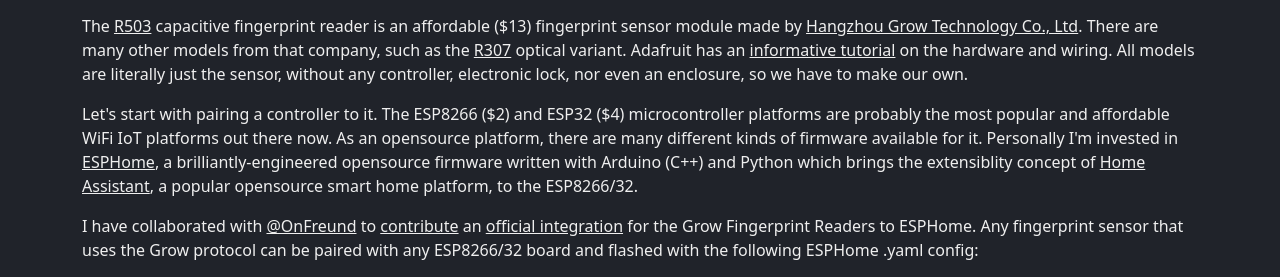
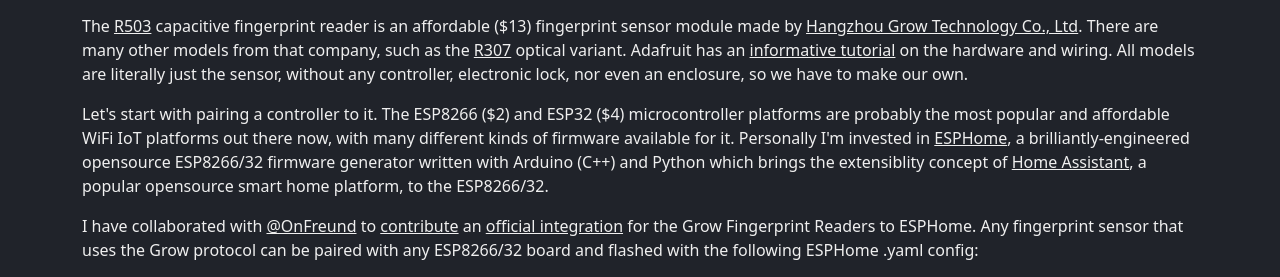
Before and after one commit to loongyh/portfolio, a Gatsby site: page /esphome-grow-fingerprint-reader-integration/ in a window 1280 px wide. Shown: the part 493-770 px from the top of the page. Built offline with nearby package versions, Linux system fonts and the light colour scheme; Gatsby itself is replaced by a stand-in of ours; some packages are replaced by stand-ins of ours.

Commit message:
Update Projects “esphome-grow-fingerprint-reader-integration/index”

```diff
--- a/content/projects/esphome-grow-fingerprint-reader-integration/index.md
+++ b/content/projects/esphome-grow-fingerprint-reader-integration/index.md
@@ -19,7 +19,7 @@
 
 The [R503](http://en.hzgrow.com/product/132.html) capacitive fingerprint reader is an affordable ($13) fingerprint sensor module made by [Hangzhou Grow Technology Co., Ltd](http://en.hzgrow.com/nav/9.html). There are many other models from that company, such as the [R307](http://en.hzgrow.com/product/103.html) optical variant. Adafruit has an [informative tutorial](https://learn.adafruit.com/adafruit-optical-fingerprint-sensor) on the hardware and wiring. All models are literally just the sensor, without any controller, electronic lock, nor even an enclosure, so we have to make our own.
 
-Let's start with pairing a controller to it. The ESP8266 ($2) and ESP32 ($4) microcontroller platforms are probably the most popular and affordable WiFi IoT platforms out there now. As an opensource platform, there are many different kinds of firmware available for it. Personally I'm invested in [ESPHome](https://esphome.io/), a brilliantly-engineered opensource firmware written with Arduino (C++) and Python which brings the extensiblity concept of [Home Assistant](https://www.home-assistant.io/), a popular opensource smart home platform, to the ESP8266/32.
+Let's start with pairing a controller to it. The ESP8266 ($2) and ESP32 ($4) microcontroller platforms are probably the most popular and affordable WiFi IoT platforms out there now, with many different kinds of firmware available for it. Personally I'm invested in [ESPHome](https://esphome.io/), a brilliantly-engineered opensource ESP8266/32 firmware generator written with Arduino (C++) and Python which brings the extensiblity concept of [Home Assistant](https://www.home-assistant.io/), a popular opensource smart home platform, to the ESP8266/32.
 
 I have collaborated with [@OnFreund](https://github.com/OnFreund) to [contribute](https://github.com/esphome/esphome/pull/1356) an [official integration](https://esphome.io/components/fingerprint_grow.html) for the Grow Fingerprint Readers to ESPHome. Any fingerprint sensor that uses the Grow protocol can be paired with any ESP8266/32 board and flashed with the following ESPHome .yaml config:
 
```
